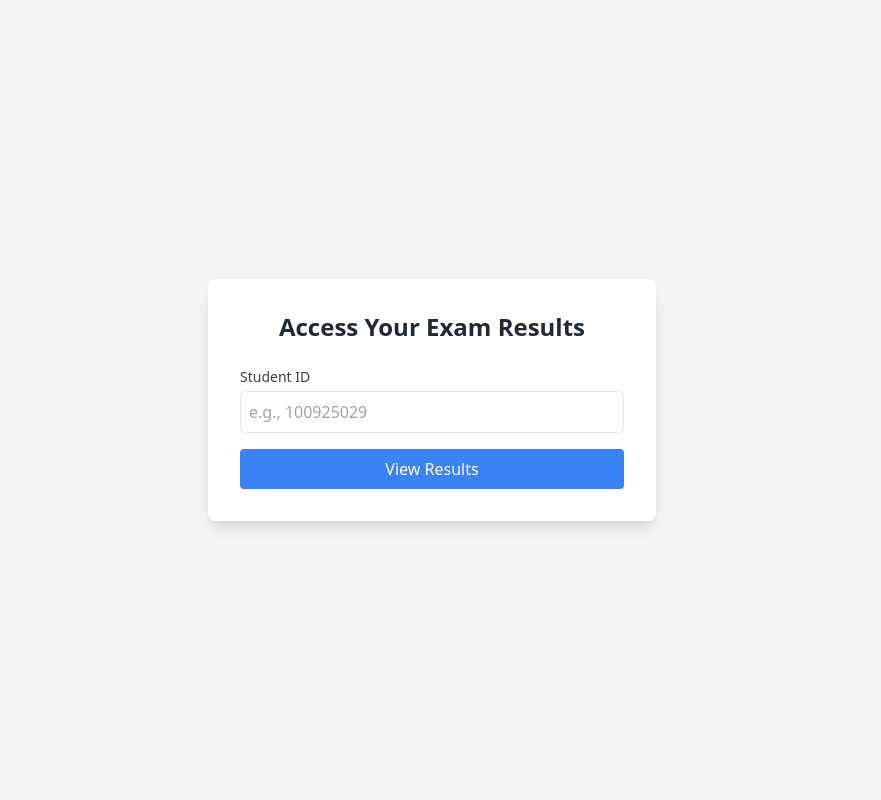
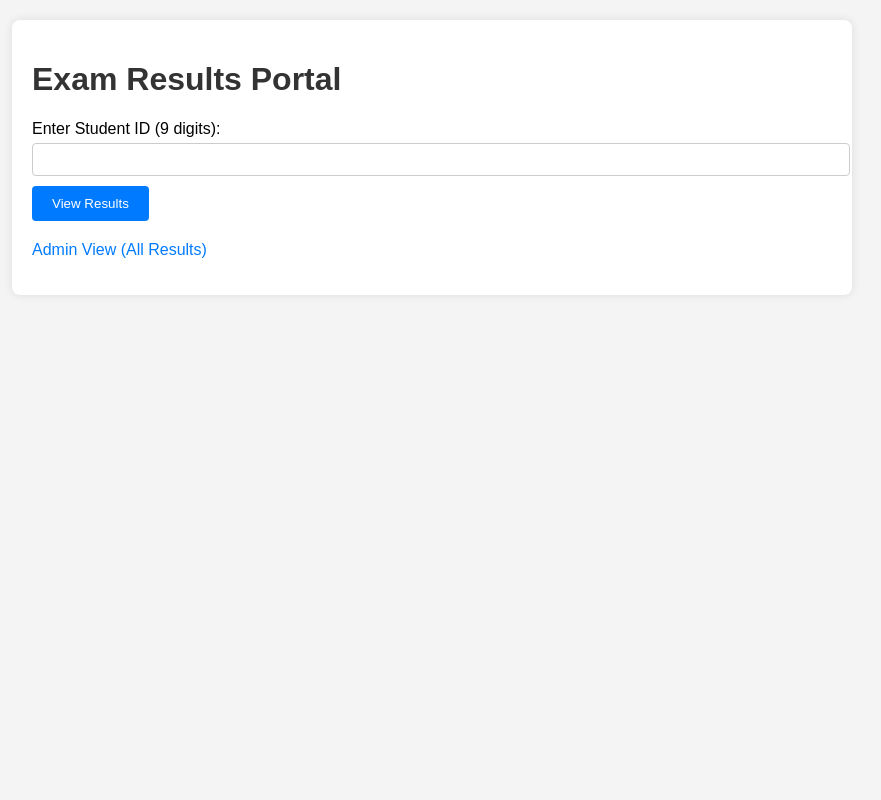
Before and after one commit to Fountain1121/foundation-school-results, a Flask app: page / in a window 1280 px wide. Shown: the whole page, without its empty margins (208-1089 px from the left). Run offline with Flask 3, Linux system fonts and the light colour scheme.

Commit message:
Updated app

```diff
--- a/app.py
+++ b/app.py
@@ -1,10 +1,11 @@
 from flask import Flask, request, render_template, flash, redirect, url_for
-import json
+import os
+import re
 
 app = Flask(__name__)
-app.secret_key = 'super_secret_key_123'  # For flash messages
+app.secret_key = os.getenv('SECRET_KEY', 'super_secret_key_123')  # Set SECRET_KEY on Render
 
-# Exam data
+# Exam data (keep all your data here)
 EXAM1_NAME = "Now that you are born again"
 EXAM2_NAME = "Vision and Emphasis of LCC"
 
@@ -310,13 +311,22 @@
     "100925148": {"name": "Yiadom Boakye Grace", "section_a": 0.0, "section_b": 0.0, "total": 0.0, "percentage": 0.0},
 }
 
+# Validate student ID format (assuming 9-digit IDs)
+def is_valid_student_id(student_id):
+    return bool(re.match(r'^\d{9}$', student_id))
+
 # Home page
 @app.route('/', methods=['GET', 'POST'])
 def index():
     if request.method == 'POST':
-        student_id = request.form.get('student_id').strip()
+        student_id = request.form.get('student_id', '').strip()
+
+        # Validate input
         if not student_id:
             flash('Student ID is required!', 'error')
+            return redirect(url_for('index'))
+        if not is_valid_student_id(student_id):
+            flash('Invalid Student ID format. Must be a 9-digit number.', 'error')
             return redirect(url_for('index'))
 
         # Check if ID exists in either exam
@@ -327,13 +337,31 @@
             flash('No results found for this Student ID.', 'error')
             return redirect(url_for('index'))
 
-        # Assume name is the same, take from one that has it
+        # Handle name retrieval
         name = result1['name'] if result1 else (result2['name'] if result2 else 'Unknown')
+
+        # Check for incomplete data
+        if result1 and result1['total'] == 0.0:
+            result1 = None
+            flash(f'No valid results for {name} in {EXAM1_NAME}.', 'warning')
+        if result2 and result2['total'] == 0.0:
+            result2 = None
+            flash(f'No valid results for {name} in {EXAM2_NAME}.', 'warning')
+
+        if not result1 and not result2:
+            return redirect(url_for('index'))
 
         return render_template('results.html', name=name, result1=result1, result2=result2,
                                exam1_name=EXAM1_NAME, exam2_name=EXAM2_NAME)
 
     return render_template('index.html')
 
+# Admin view to see all results
+@app.route('/admin')
+def admin():
+    return render_template('admin.html', exam1=exam1, exam2=exam2,
+                           exam1_name=EXAM1_NAME, exam2_name=EXAM2_NAME)
+
 if __name__ == '__main__':
-    app.run(debug=True)
+    port = int(os.environ.get('PORT', 5000))
+    app.run(host='0.0.0.0', port=port, debug=False)
--- a/requirements.txt
+++ b/requirements.txt
@@ -1 +1,3 @@
-flask
+Flask==3.0.3
+python-dotenv==1.0.1
+gunicorn==22.0.0
--- /dev/null
+++ b/static/styles.css
@@ -0,0 +1,95 @@
+body {
+    font-family: Arial, sans-serif;
+    margin: 0;
+    padding: 0;
+    background-color: #f4f4f4;
+}
+
+.container {
+    max-width: 800px;
+    margin: 20px auto;
+    padding: 20px;
+    background: white;
+    border-radius: 8px;
+    box-shadow: 0 0 10px rgba(0,0,0,0.1);
+}
+
+h1, h2 {
+    color: #333;
+}
+
+.alert {
+    padding: 10px;
+    margin-bottom: 20px;
+    border-radius: 4px;
+}
+
+.alert-error {
+    background-color: #f8d7da;
+    color: #721c24;
+}
+
+.alert-warning {
+    background-color: #fff3cd;
+    color: #856404;
+}
+
+form {
+    margin-bottom: 20px;
+}
+
+label {
+    display: block;
+    margin-bottom: 5px;
+}
+
+input[type="text"] {
+    width: 100%;
+    padding: 8px;
+    margin-bottom: 10px;
+    border: 1px solid #ccc;
+    border-radius: 4px;
+}
+
+button {
+    padding: 10px 20px;
+    background-color: #007bff;
+    color: white;
+    border: none;
+    border-radius: 4px;
+    cursor: pointer;
+}
+
+button:hover {
+    background-color: #0056b3;
+}
+
+table {
+    width: 100%;
+    border-collapse: collapse;
+    margin-bottom: 20px;
+}
+
+th, td {
+    padding: 10px;
+    text-align: left;
+    border-bottom: 1px solid #ddd;
+}
+
+th {
+    background-color: #007bff;
+    color: white;
+}
+
+tr:nth-child(even) {
+    background-color: #f2f2f2;
+}
+
+a {
+    color: #007bff;
+    text-decoration: none;
+}
+
+a:hover {
+    text-decoration: underline;
+}
--- a/templates/index.html
+++ b/templates/index.html
@@ -3,28 +3,25 @@
 <head>
     <meta charset="UTF-8">
     <meta name="viewport" content="width=device-width, initial-scale=1.0">
-    <title>Student Exam Results</title>
-    <link href="https://cdn.jsdelivr.net/npm/tailwindcss@2.2.19/dist/tailwind.min.css" rel="stylesheet">
+    <title>Exam Results Portal</title>
+    <link rel="stylesheet" href="{{ url_for('static', filename='styles.css') }}">
 </head>
-<body class="bg-gray-100 flex items-center justify-center min-h-screen">
-    <div class="bg-white p-8 rounded-lg shadow-lg w-full max-w-md">
-        <h1 class="text-2xl font-bold mb-6 text-center text-gray-800">Access Your Exam Results</h1>
+<body>
+    <div class="container">
+        <h1>Exam Results Portal</h1>
         {% with messages = get_flashed_messages(with_categories=true) %}
             {% if messages %}
                 {% for category, message in messages %}
-                    <div class="mb-4 p-4 rounded {% if category == 'error' %}bg-red-100 text-red-700{% else %}bg-green-100 text-green-700{% endif %}">
-                        {{ message }}
-                    </div>
+                    <div class="alert alert-{{ category }}">{{ message }}</div>
                 {% endfor %}
             {% endif %}
         {% endwith %}
-        <form method="POST" class="space-y-4">
-            <div>
-                <label for="student_id" class="block text-sm font-medium text-gray-700">Student ID</label>
-                <input type="text" id="student_id" name="student_id" class="mt-1 p-2 w-full border rounded-md focus:ring-blue-500 focus:border-blue-500" placeholder="e.g., 100925029" required>
-            </div>
-            <button type="submit" class="bg-blue-500 text-white py-2 px-4 rounded w-full hover:bg-blue-600 transition duration-200">View Results</button>
+        <form method="POST" action="{{ url_for('index') }}">
+            <label for="student_id">Enter Student ID (9 digits):</label>
+            <input type="text" id="student_id" name="student_id" required>
+            <button type="submit">View Results</button>
         </form>
+        <p><a href="{{ url_for('admin') }}">Admin View (All Results)</a></p>
     </div>
 </body>
 </html>
```
Also changed, not shown: templates/admin.html (added, +69 -0 lines), templates/results.html (+25 -55 lines), 1 other file.
